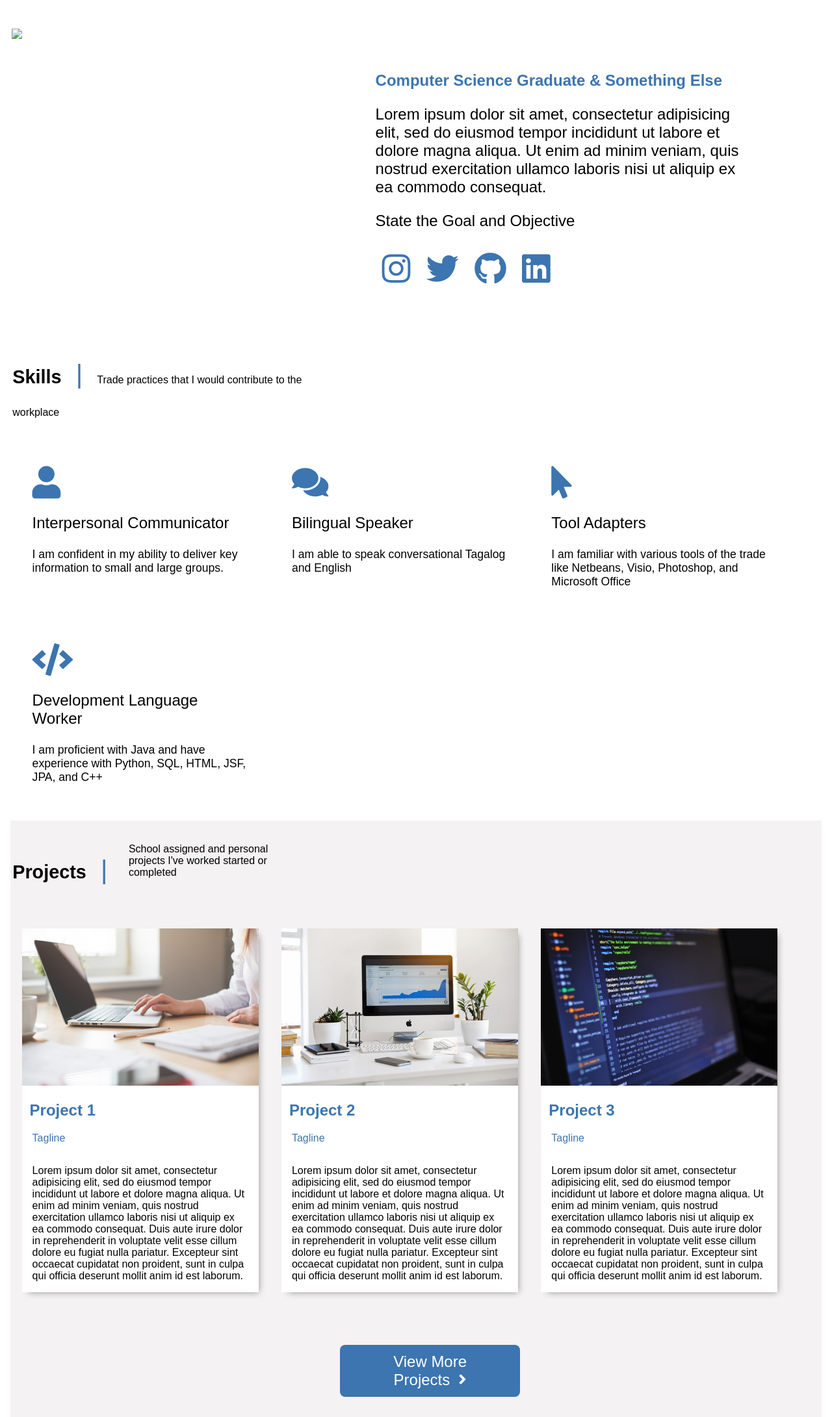
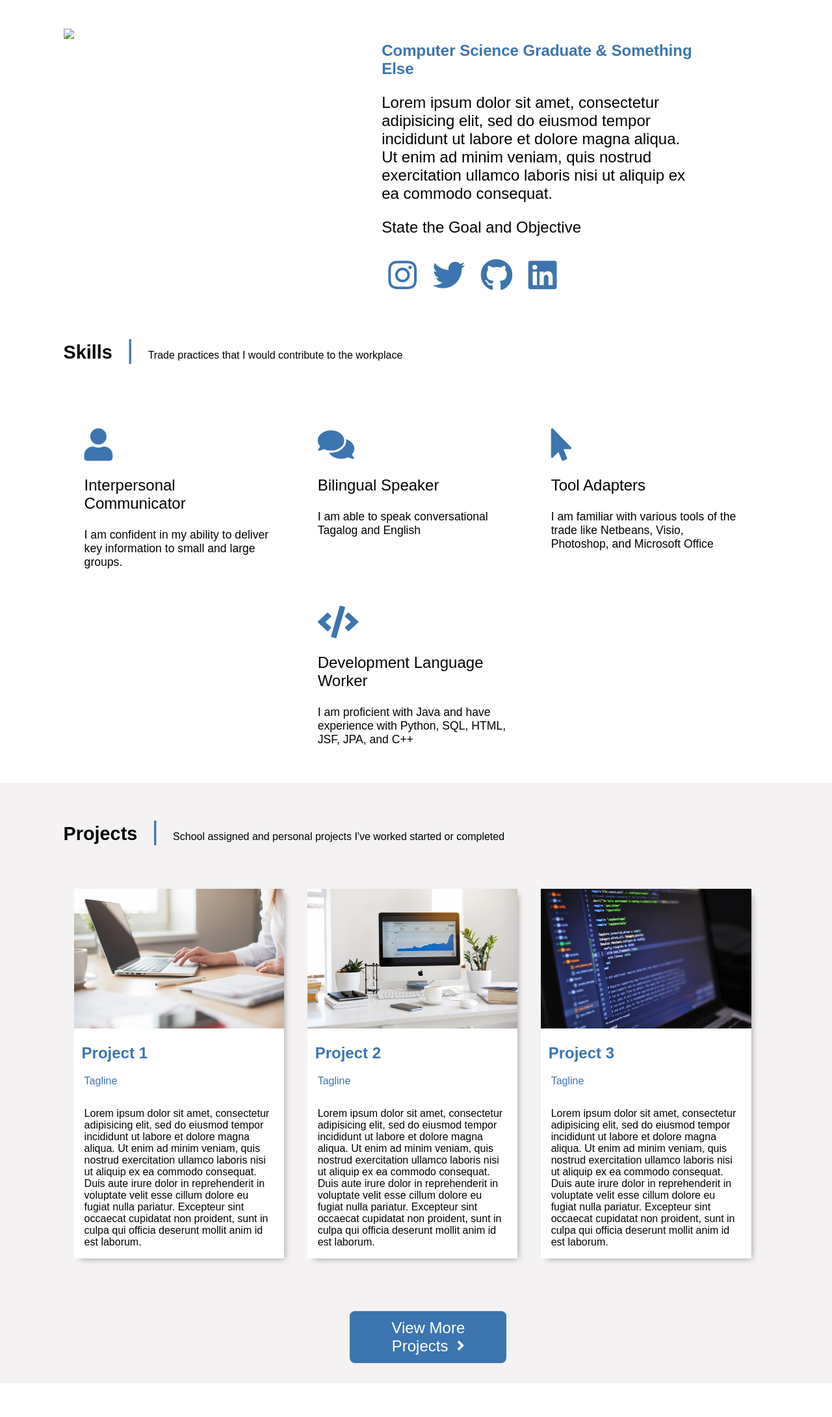
Before and after one commit to gregoryabellanosa/CECS470TermProject, a PHP site: page / in a window 1280 px wide. Shown: the part 64-2245 px from the top of the page at 65% size. After the commit the page ends 2193 px from the top, so only its background shows below. Run offline with PHP 8.4, Linux system fonts and the light colour scheme; some libraries are stand-ins or nearby versions.

Commit message:
Extended with to whole page

```diff
--- a/css/index-style.css
+++ b/css/index-style.css
@@ -7,8 +7,10 @@
 	box-sizing: border-box;
 }
 
-body{
+body, html{
 	font-family: 'Lato', sans-serif;
+	margin: 0;
+	padding: 0;
 }
 
 p{
@@ -23,7 +25,7 @@ h2{
 
 .wrapper{
 	width: 100%;
-	padding: 0 1em;
+	padding: 0;
 }
 
 nav {
@@ -74,41 +76,13 @@ nav a:hover
   background-color: #FFF;
 }
 
-/* .navbar-logo{
-	font-family: kenzo;
-	font-size: 2em;
-	margin: 0.6em 0;
-	display:inline-block;
-}
-
-.navbar-links{
-	float: right;
-}
-
-.navbar-links li{
-	display: inline;
-	list-style-type: none;
-	margin: 1em;
-	padding-top: 0.2em;
-}
-
-.navbar-links li a {
-	text-decoration: none;
-	font-size: 1.2em;
-	padding: 1em;
-	color: #000000;
-}
-
-.hire-btn{
-	background-color: #236B8E;
-	border-radius: 10px 10px 10px 10px;
-} */
 
 .row{
 	width: 100%;
 	clear:both;
 	margin-top: 2em;
 	display: inline-block;
+	padding: 0 6em;
 }
 
 .column-3{
@@ -116,7 +90,7 @@ nav a:hover
 }
 
 .column-4{
-	width: 32%;
+	width: 33%;
 }
 
 .column-6{
@@ -142,6 +116,7 @@ nav a:hover
     }
 }
 
+
 .social-icons i{
 	font-size: 50px;
 	border-radius: 50%;
@@ -149,9 +124,7 @@ nav a:hover
 	color: #3C75AF;
 }
 
-#about-me{
-	padding: 3em 0;
-}
+
 
 .vl{
     font-size: 2.5em;
@@ -196,6 +169,7 @@ h3{
 #projects{
 	background-color: #ebe9e991;
 }
+
 
 .project-desc {
 	background-color: white;
--- a/index.html
+++ b/index.html
@@ -19,11 +19,11 @@
 		</ul>
 	</nav>
 	<div class="wrapper">
-		<div class="row">
+		<div class="row"  id="about-me">
 			<div class="column-6">
 				<img src="http://via.placeholder.com/500x500">
 			</div>
-			<div class="column-6" id="about-me">
+			<div class="column-6">
 				<h2>Computer Science Graduate &amp; Something Else </h2>
 				<p>Lorem ipsum dolor sit amet, consectetur adipisicing elit, sed do eiusmod
 				tempor incididunt ut labore et dolore magna aliqua. Ut enim ad minim veniam,
@@ -41,9 +41,7 @@
 		<div id="skills">
 			<div class="row">
 				<div class="column-12">
-					<div class="column-6">
-						<h3>Skills</h3><span class="vl">&nbsp;&nbsp;|&nbsp;&nbsp;</span>Trade practices that I would contribute to the workplace
-					</div>
+					<h3>Skills</h3><span class="vl">&nbsp;&nbsp;|&nbsp;&nbsp;</span>Trade practices that I would contribute to the workplace
 				</div>
 			</div>
 			<div class="row">
@@ -88,9 +86,8 @@
 
 		<div id="projects">
 			<div class="row">
-				<div class="column-6">
-					<div class="column-4"><h3>Projects</h3><span class="vl">&nbsp;&nbsp;|&nbsp;&nbsp;</span></div>
-					<div class="column-6">School assigned and personal projects I've worked started or completed</div>
+				<div class="column-12">
+					<h3>Projects</h3><span class="vl">&nbsp;&nbsp;|&nbsp;&nbsp;</span>School assigned and personal projects I've worked started or completed
 				</div>
 			</div>
 			<div class="row">
@@ -109,7 +106,6 @@
 
 				</div>
 				<div class="column-4">
-					<div class="project">
 					<div class="project-desc">
 						<img src="img/project-2.jpeg" class="project-image">
 						<h2><strong>Project 2</strong></h2>
@@ -120,7 +116,6 @@
 						consequat. Duis aute irure dolor in reprehenderit in voluptate velit esse
 						cillum dolore eu fugiat nulla pariatur. Excepteur sint occaecat cupidatat non
 						proident, sunt in culpa qui officia deserunt mollit anim id est laborum.</p>
-					</div>
 					</div>
 				</div>
 				<div class="column-4">
@@ -140,7 +135,7 @@
 			<div class="row">
 				<div class="column-12 project-button-link">
 					<div class="column-6"></div>
-					<a href="" >
+					<a href="projects.html">
 						<div class="column-3">
 							<p class="project-button">View More Projects &nbsp;<i class="fas fa-angle-right"></i></p>
 						</div>
```
